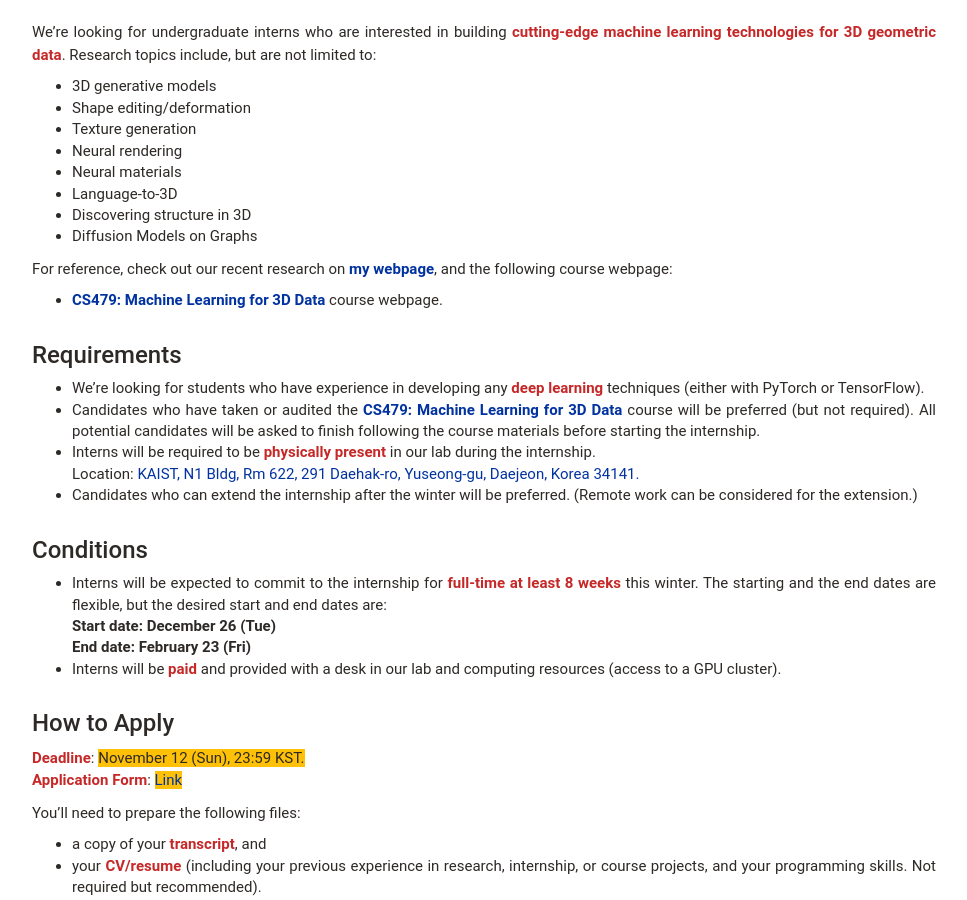
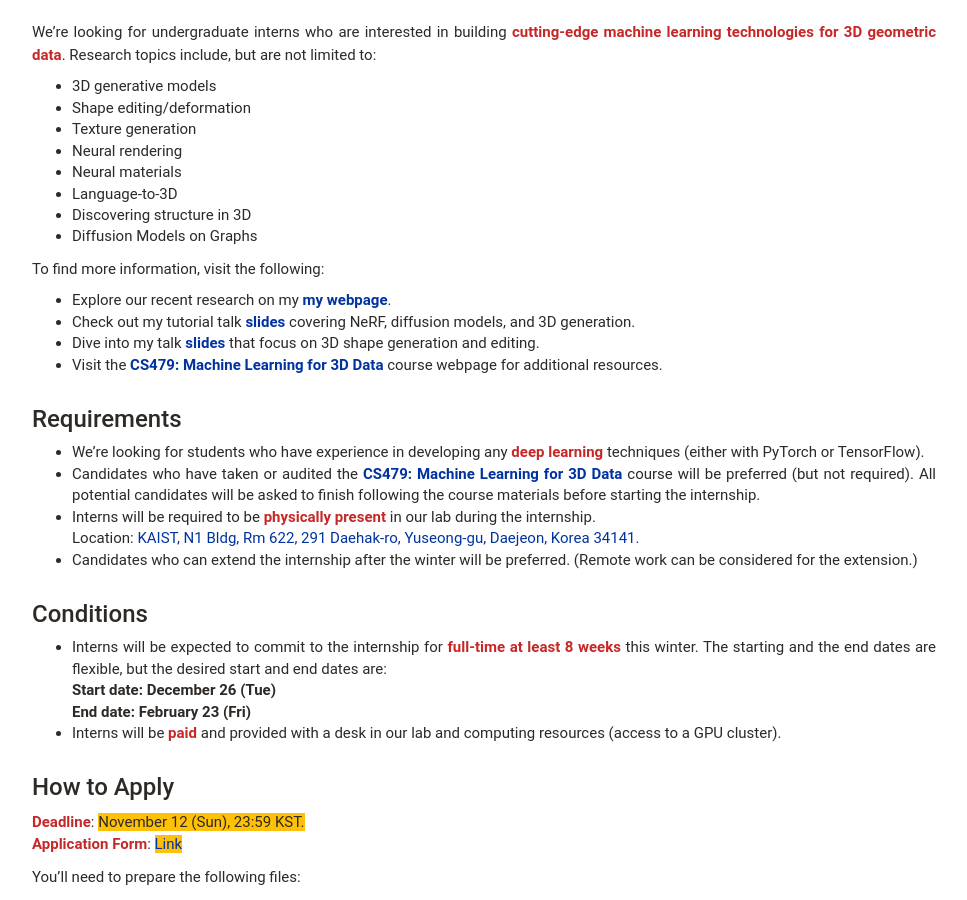
Before and after one commit to mhsung/mhsung.github.io, a Jekyll site: the page built from lab/internship-winter-2023.md, in a window 1280 px wide and 900 px high, scrolled down 593 px. Shown: the whole window, without its empty margins (156-1123 px from the left). Built offline with Jekyll 4.4.1, drawn with Linux system fonts in a browser that asks for light colours.

Commit message:
Updated.

```diff
--- a/_data/news.yml
+++ b/_data/news.yml
@@ -6,7 +6,7 @@
       link: https://pg2023.org/courses
     - title: "I gave a talk at University College London and Adobe Research Paris with the title: \"Towards Shape Editability and Multi-View Consistency in 3D Generation.\" Click here to download the slides."
       time: Oct 2023
-      link: https://kaistackr-my.sharepoint.com/:b:/g/personal/mhsung_kaist_ac_kr/EVIKXKGuVzpOhYMD1BEiY2sBSt0XH0Ej9QW0Ua4I9ZWirg?e=ogMgCA
+      link: https://kaistackr-my.sharepoint.com/:b:/g/personal/mhsung_kaist_ac_kr/EeHEwtyEHDlLuQt7C_NyKV8BqHYHMX_f023JQ-jKEflFNA?e=q7d3hL
     - title: "Two papers accepted to NeurIPS 2023. Congratulations Yuseung on the first paper! Please check out our Hugging Face demo on our project webpage by clicking here."
       time: Sep 2023
       link: https://syncdiffusion.github.io/
--- a/lab/internship-winter-2023.md
+++ b/lab/internship-winter-2023.md
@@ -47,9 +47,11 @@
 - Discovering structure in 3D
 - Diffusion Models on Graphs
 
-For reference, check out our recent research on <em><a href="{{site.baseurl}}/" target="_blank">my webpage</a></em>,
-and the following course webpage:
-- <em><a href="{{site.baseurl}}/kaist-cs479-fall-2023/" target="_blank">CS479: Machine Learning for 3D Data</a></em> course webpage.
+To find more information, visit the following:
+- Explore our recent research on my <em><a href="{{site.baseurl}}/" target="_blank">my webpage</a></em>.
+- Check out my tutorial talk <em><a href="https://kaistackr-my.sharepoint.com/:b:/g/personal/mhsung_kaist_ac_kr/EVIKXKGuVzpOhYMD1BEiY2sBSt0XH0Ej9QW0Ua4I9ZWirg?e=ogMgCA" target="_blank">slides</a></em> covering NeRF, diffusion models, and 3D generation.
+- Dive into my talk <em><a href="https://kaistackr-my.sharepoint.com/:b:/g/personal/mhsung_kaist_ac_kr/EeHEwtyEHDlLuQt7C_NyKV8BqHYHMX_f023JQ-jKEflFNA?e=q7d3hL" target="_blank">slides</a></em> that focus on 3D shape generation and editing.
+- Visit the <em><a href="{{site.baseurl}}/kaist-cs479-fall-2023/" target="_blank">CS479: Machine Learning for 3D Data</a></em> course webpage for additional resources.
 
 
 ### Requirements
```
